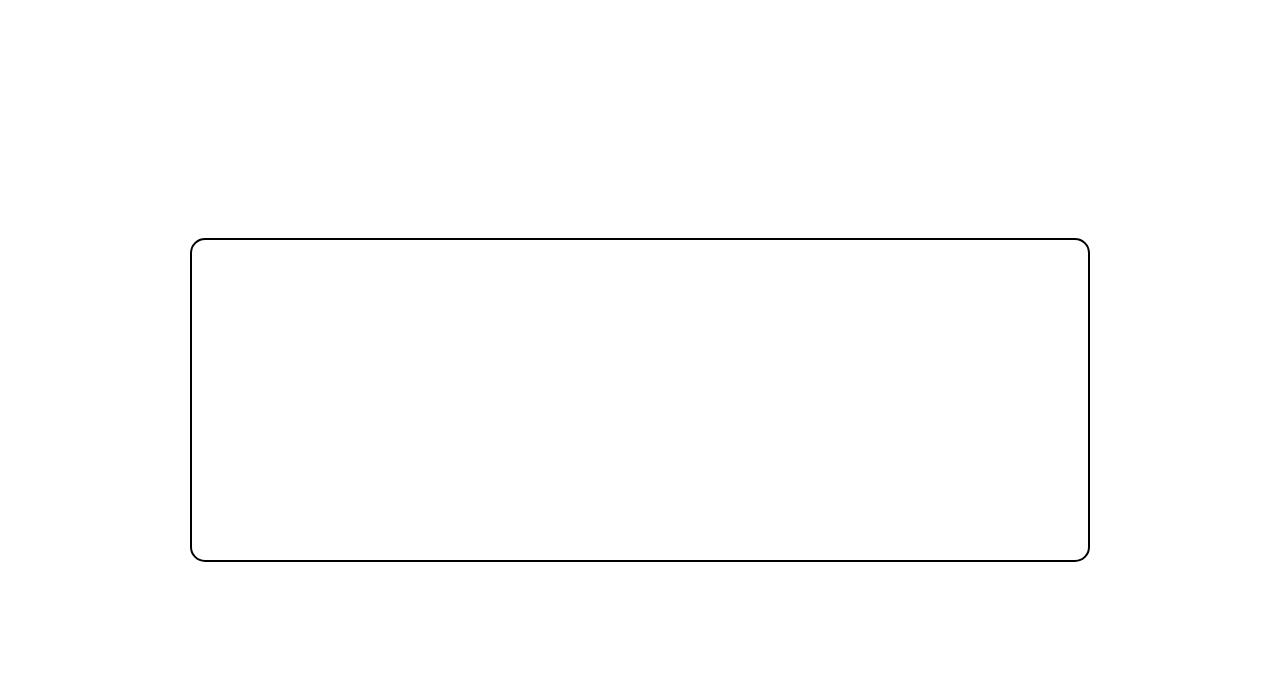
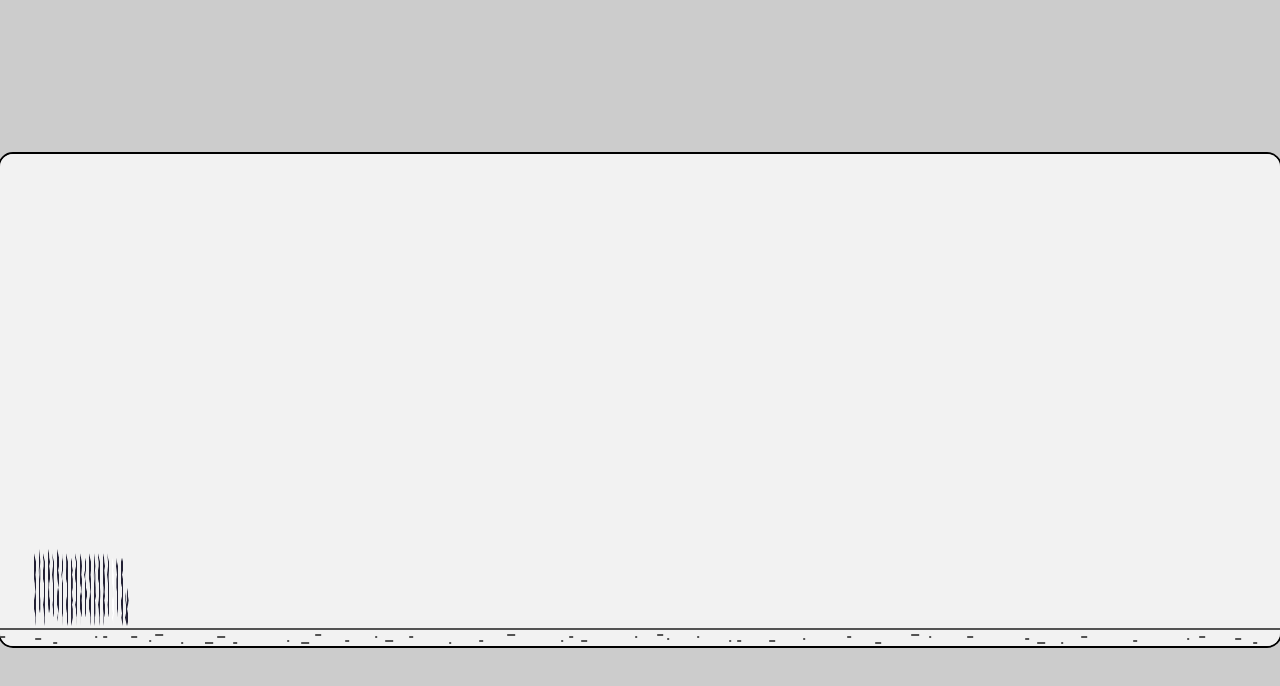
Before and after one commit to QuokKae/A-Game-Maybe, a website with bundled scripts: page index.html in a window 1280 px wide. Built offline with nearby package versions, Linux system fonts and the light colour scheme.

Commit message:
Updated files

```diff
--- a/assets/css/style.css
+++ b/assets/css/style.css
@@ -9,6 +9,7 @@ body {
     align-items: center;
     justify-content: center;
     height: 100vh;
+    background-color: #ccc;
 }
     /* game container */
 canvas {
--- a/javascript/app.js
+++ b/javascript/app.js
@@ -8,55 +8,93 @@ import Ground from './ground.js'
 const canvas = document.getElementById("jumpgame");
 const ctx = canvas.getContext("2d");
 // sets canvas size
-const game_width = canvas.style.width = '70vw';
-const game_height = canvas.style.height = '40vh';
+const game_width = 780;
+const game_height = 300;
 // sets avatar size
-const avatar_width = 24;
-const avatar_height = 24;
-// sets ground size
+const avatar_width = 88 / 1.5;
+const avatar_height = 94 / 1.5;
+// sets jump height
+const max_jumpH = game_height;
+const min_jumpH = 150;
+// sets ground size & speed
 const ground_width = 2400;
 const ground_height = 24;
 const ground_speed = 0.5;
+const game_speed_start = .75;
+const game_speed_increment = 0.00001;
 
 // Game Objects
 let player = null;
 let ground = null;
 
 let screenRatio = null;
+let previousTime = null;
+let gameSpeed = game_speed_start;
 
 function createSprites(){
     // player width & height
-    const playerW = avatar_width;
-    const playerH = avatar_height;
+    const playerW = avatar_width * screenRatio;
+    const playerH = avatar_height * screenRatio;
+    // jump
+    const minJump = min_jumpH * screenRatio;
+    const maxJump = max_jumpH * screenRatio;
     // ground width & height
     const groundW = ground_width;
     const groundH = ground_height;
     // sets sprites
-    player = new Player(ctx, playerW, playerH);
-    ground = new Ground(ctx, groundW, groundH, ground_speed);
+    player = new Player(ctx, playerW, playerH, minJump, maxJump, screenRatio);
+    ground = new Ground(ctx, groundW, groundH, ground_speed, screenRatio);
 }
 
+// sets the canvas size dynamically by the screen ratio.
 function setScreen() {
     screenRatio = getRatio();
-    canvas.width = game_width;
-    canvas.height = game_height;
+    canvas.width = game_width * screenRatio;
+    canvas.height = game_height * screenRatio;
     createSprites();
-}
-
-function getRatio() {
-    const screenH = Math.min()
 }
 
 setScreen();
 
+window.addEventListener("resize", setScreen);
+
+// Finds the screen ratio of the device
+function getRatio() {
+    const screenH = Math.min(
+            window.innerHeight,
+            document.documentElement.clientHeight
+        );
+    const screenW = Math.min(
+            window.innerWidth,
+            document.documentElement.clientWidth
+        );
+
+    // if window is wider than the game width
+    if(screenW / screenH < game_width / game_height) {
+        return screenW / game_width
+    }
+    else {
+        return screenH / game_height
+    }
+}
+
 function clearScreen(){
-    ctx.fillStyle = "white";
+    ctx.fillStyle = "#f2f2f2";
     ctx.fillRect(0, 0, canvas.width, canvas.height);
 }
 // Game Loop
-function gameLoop(){
+function gameLoop(currentTime){
+    if(previousTime === null){
+        previousTime = currentTime;
+        requestAnimationFrame(gameLoop);
+        return;
+    }
+
+    const frameTimeDelta = currentTime - previousTime;
+    previousTime = currentTime;
     clearScreen();
     //Update Objects
+    ground.update(gameSpeed, frameTimeDelta);
 
     //Draw Objects
     player.draw();
--- a/javascript/ground.js
+++ b/javascript/ground.js
@@ -1,8 +1,9 @@
 export default class Ground {
-    constructor(ctx, width, height, speed){
+    constructor(ctx, width, height, speed, screenRatio){
         // canvas
         this.ctx = ctx;
         this.canvas = ctx.canvas;
+        this.screenRatio = screenRatio;
         // sets sizes
         this.width = width;
         this.height = height;
@@ -10,12 +11,22 @@ export default class Ground {
         this.speed = speed;
         // sets positioning
         this.x = 0;
-        this.y = 0;
+        this.y = this.canvas.height - this.height - 2;
         // sets images
         this.groundImage = new Image();
         this.groundImage.src = './assets/images/ground.png';
     }
     draw(){
         this.ctx.drawImage(this.groundImage, this.x, this.y, this.width, this.height);
+        // adds another ground image for a continuous loop
+        this.ctx.drawImage(this.groundImage, this.x + this.width, this.y, this.width, this.height);
+        // if statement to forever loop the two ground images forever
+        if(this.x < -this.width){
+            this.x = 0;
+        }
+    }
+
+    update(gameSpeed, frameTimeDelta){
+        this.x -= gameSpeed * frameTimeDelta * this.speed * this.screenRatio;
     }
 }
--- a/javascript/player.js
+++ b/javascript/player.js
@@ -1,18 +1,20 @@
 export default class Player {
-    constructor(ctx){
+    constructor(ctx, width, height, minJumpH, maxJumpH, screenRatio){
         // sets image
         this.ctx = ctx;
+        this.canvas = ctx.canvas;
+        this.minJumpH = minJumpH;
+        this.maxJumpH = maxJumpH;
+        this.screenRatio = screenRatio;
         this.playerImage = new Image();
         this.playerImage.src = './assets/images/Witchcraft_spr_4.png';
         this.image = this.playerImage;
         // sprite size
-        this.spriteW = 24;
-        this.spriteH = 24;
-        this.width = this.spriteW;
-        this.height = this.spriteH;
+        this.width = width;
+        this.height = height;
         // sprite positioning
-        this.x = 20;
-        this.y = 20;
+        this.x = 20 * screenRatio;
+        this.y = this.canvas.height - this.height - 5;
         // frames for animation
         this.minFrame = 0;
         this.maxFrame = 21;
```
